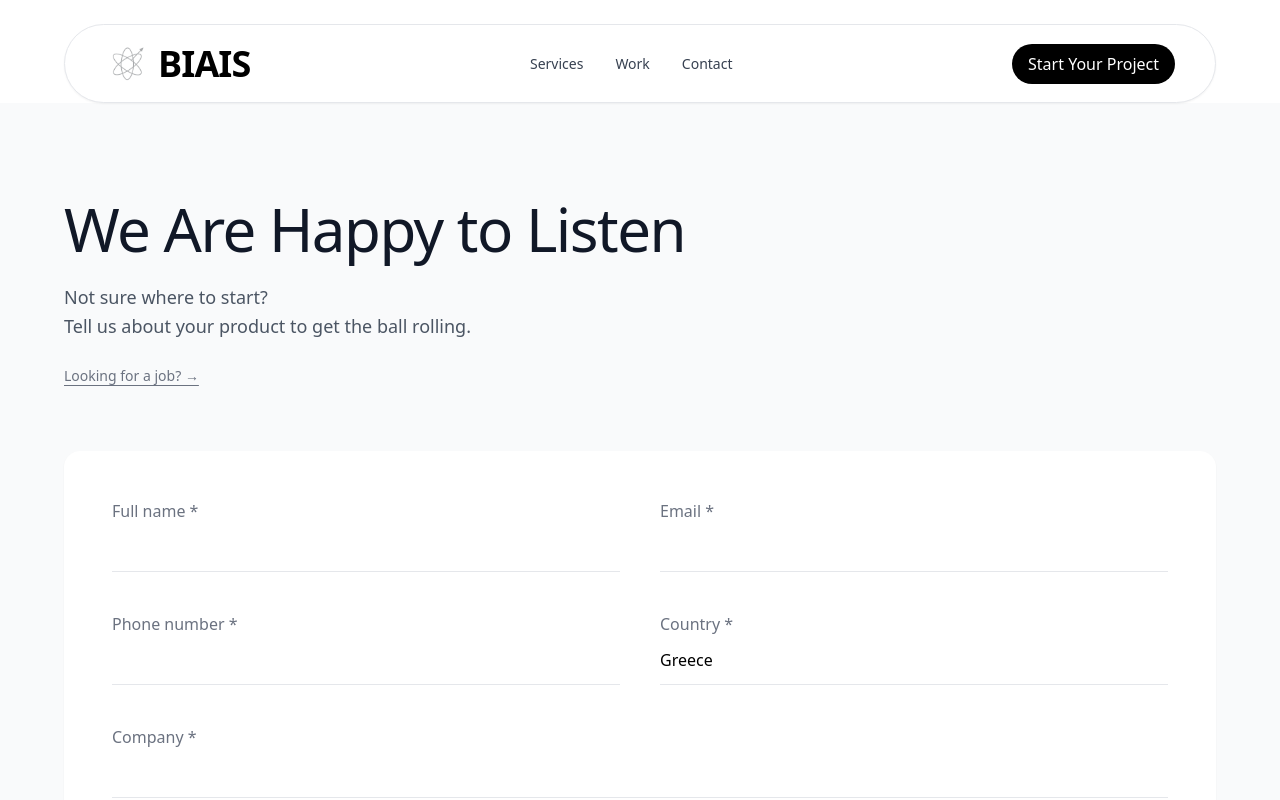
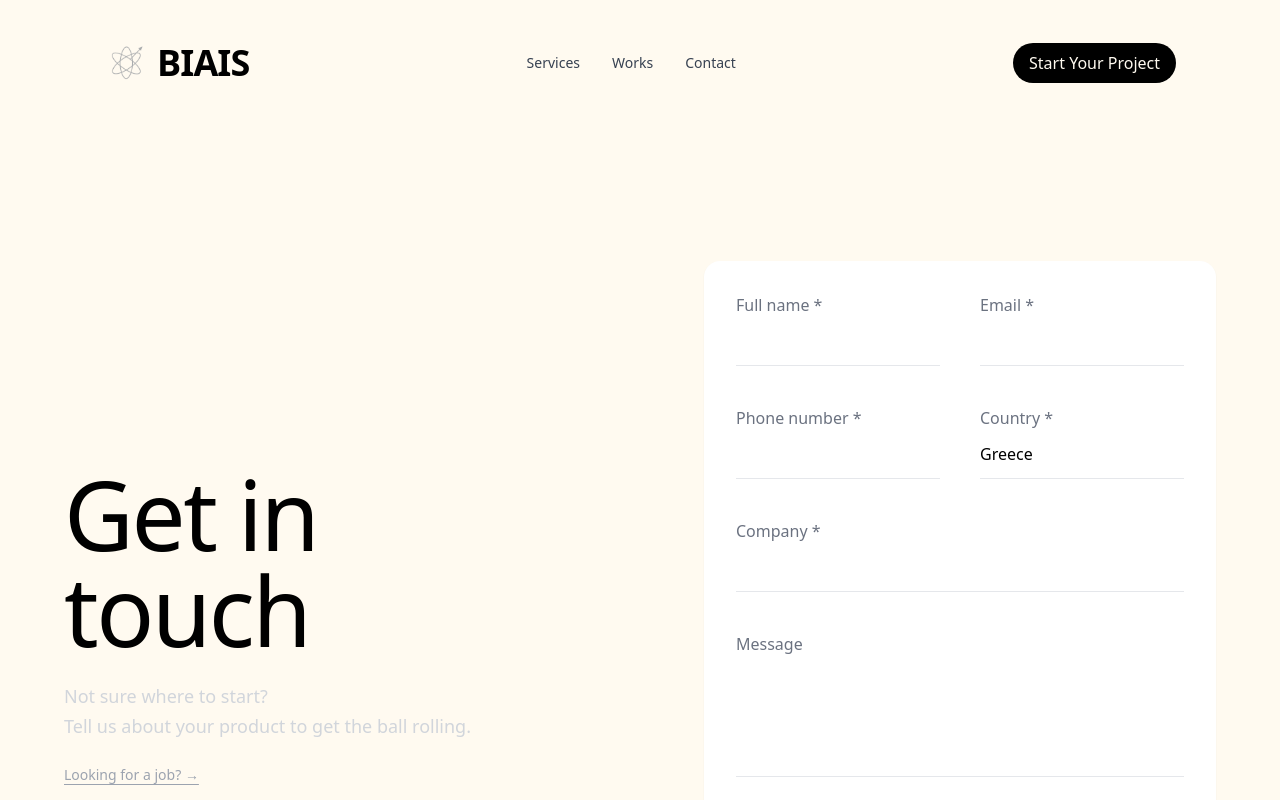
Before and after one commit to ileana2303/BIAIS-WEB, a Next.js app: page /contact-us in a window 1280 px wide. Shown: the top 800 px of the page. Built offline with nearby package versions, Linux system fonts and the light colour scheme.

Commit message:
changes UI

```diff
--- a/app/contact-us/page.tsx
+++ b/app/contact-us/page.tsx
@@ -35,16 +35,15 @@ export default function ContactUs() {
     };
 
     return (
-        <section className="min-h-screen bg-gray-50 px-6 py-24">
-
-            <div className="max-w-6xl mx-auto">
-
-                <div className="mb-16 space-y-6">
-
-                    <h1 className="text-5xl md:text-6xl text-gray-900 tracking-tight">We Are Happy to Listen
+        <section className="min-h-screen bg-[#FFFAF0] py-20">
+            <div className="mx-auto grid min-h-screen max-w-7xl grid-cols-1 lg:grid-cols-2">
+                <div className="flex items-center px-6 py-20 lg:px-12 xl:px-16">
+                    <div className="max-w-xl space-y-6">
+                        <h1 className="text-4xl tracking-tight md:text-8xl">
+                            Get in touch
                         </h1>
 
-                    <p className="text-lg text-gray-600 max-w-xl leading-relaxed">
+                        <p className="max-w-xl text-lg leading-relaxed text-gray-300">
                             Not sure where to start?
                             <br />
                             Tell us about your product to get the ball rolling.
@@ -52,17 +51,18 @@ export default function ContactUs() {
 
                         <Link
                             href="/contact-us/careers"
-                        className="inline-block text-gray-500 text-sm underline underline-offset-4 hover:text-black transition"
+                            className="inline-block text-sm text-gray-400 underline underline-offset-4 transition hover:text-white"
                         >
                             Looking for a job? →
                         </Link>
+                    </div>
+                </div>
 
-                </div>
+                <div className="flex items-center px-6 py-20 lg:px-12 xl:px-16">
                     <form
                         onSubmit={handleSubmit}
-                    className="grid grid-cols-1 md:grid-cols-2 gap-10 bg-white p-12 rounded-2xl shadow-sm"
+                        className="grid w-full grid-cols-1 gap-10 rounded-2xl bg-white p-8 text-black shadow-sm md:grid-cols-2 lg:max-w-2xl"
                     >
-
                         <div>
                             <label className="text-gray-500">Full name *</label>
                             <input
@@ -121,7 +121,7 @@ export default function ContactUs() {
                                 required
                                 rows={4}
                                 onChange={handleChange}
-                            className="w-full border-b py-3 outline-none resize-none focus:border-black"
+                                className="w-full resize-none border-b py-3 outline-none focus:border-black"
                             />
                         </div>
 
@@ -137,15 +137,14 @@ export default function ContactUs() {
                         <div className="md:col-span-2 pt-4">
                             <button
                                 type="submit"
-                            className="bg-black text-white px-8 py-4 rounded-full hover:opacity-90 transition"
+                                className="rounded-full bg-black px-8 py-4 text-white transition hover:opacity-90"
                             >
                                 Contact us →
                             </button>
                         </div>
-
                     </form>
-
                 </div>
-        </section >
+            </div>
+        </section>
     );
 }
--- a/app/layout.tsx
+++ b/app/layout.tsx
@@ -19,7 +19,7 @@ export default function RootLayout({
 }) {
   return (
     <html lang="en">
-      <body className="bg-white text-black ">
+      <body className="bg-[#FFFAF0] text-black ">
         <Navbar />
         {children}
         <Footer />
--- a/components/navbar.tsx
+++ b/components/navbar.tsx
@@ -3,7 +3,7 @@ import Link from "next/link"
 
 export default function Navbar() {
   return (
-    <nav className="sticky top-6 z-50 flex justify-between items-center px-10 py-4 max-w-full mx-6 md:mx-10 xl:mx-16 mt-6 bg-white backdrop-blur-md border border-gray-200 rounded-full shadow-sm">
+    <nav className="sticky top-6 z-50 flex justify-between items-center px-10 py-4 max-w-full mx-6 md:mx-10 xl:mx-16 mt-6 bg-[#FFFAF0] rounded-full">
 
       <Link href="/" className="flex items-center gap-2">
         <Image
@@ -18,12 +18,12 @@ export default function Navbar() {
 
       <div className="flex gap-8 text-sm font-medium text-gray-700">
         <a href="#" className="hover:text-black transition">Services</a>
-        <a href="#" className="hover:text-black transition">Work</a>
+        <a href="#" className="hover:text-black transition">Works</a>
         <a href="#" className="hover:text-black transition">Contact</a>
       </div>
 
       <Link href="/contact-us">
-        <button className="px-4 py-2 bg-black text-white rounded-full hover:bg-gray-800 transition">
+        <button className="px-4 py-2 bg-black text-[#FFFAF0] rounded-full hover:bg-gray-800 transition">
           Start Your Project
         </button>
       </Link>
--- a/components/projects.tsx
+++ b/components/projects.tsx
@@ -126,6 +126,7 @@ function ProjectModal({ project, onClose }) {
   if (!project) return null;
 
   return (
+
     <div className="fixed inset-0 z-50 flex items-center justify-center bg-black/80 backdrop-blur-lg p-6">
       <div className="relative max-w-5xl w-full bg-black rounded-3xl overflow-hidden shadow-2xl">
         <button
@@ -171,14 +172,15 @@ export default function Projects() {
   const [activeProject, setActiveProject] = useState(null);
 
   return (
-    <section id="projects" className="py-36 px-6">
+
+    <section id="projects" className="bg-black py-36 px-6">
       <div className="max-w-7xl mx-auto">
         <div className="mb-16 text-center">
-          <h2 className="text-4xl md:text-6xl font-semibold mb-6 tracking-tight">
+          <h2 className="text-[#FFFAF0] text-4xl md:text-6xl font-semibold mb-6 tracking-tight">
             Selected Projects
           </h2>
 
-          <p className="text-lg text-gray-500 max-w-2xl mx-auto leading-relaxed">
+          <p className="text-lg text-gray-500 mx-auto leading-relaxed">
             Platforms, AI systems and applications engineered for scalability,
             performance and real-world impact.
           </p>
```
Also changed, not shown: 1 other file (tests, documents, lock files or other folders). Lines whose indentation alone changed are shown as unchanged.
